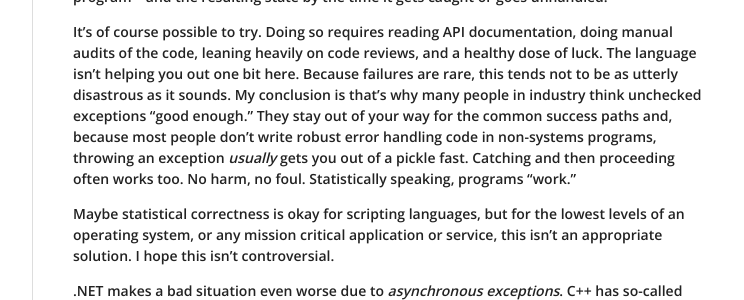
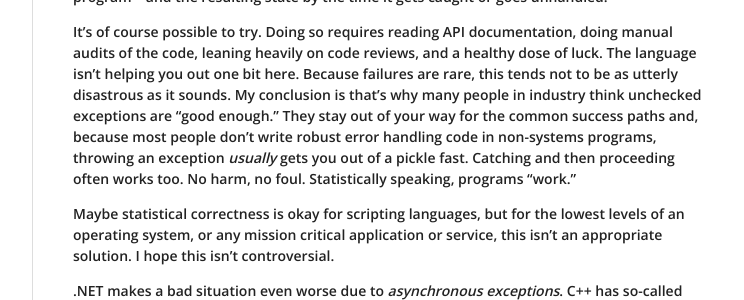
Before and after one commit to joeduffy/joeduffy.github.io, a Jekyll site: the page built from _posts/2016-02-07-the-error-model.md, in a window 1280 px wide and 900 px high, scrolled down 9630 px. Shown: the part 238-538 px from the top of the window, without its empty margins (378-1122 px from the left). Built offline with Jekyll 4.4.1, drawn with Linux system fonts in a browser that asks for light colours; nearby versions of some CDN libraries; comment, search, counter and statistics services are not loaded; some of the changed lines change nothing that is shown; some of the changed text lies outside the part shown.

Commit message:
Fix a few typos

```diff
--- a/_posts/2016-02-07-the-error-model.md
+++ b/_posts/2016-02-07-the-error-model.md
@@ -446,7 +446,7 @@
 It's of course possible to try.  Doing so requires reading API documentation, doing manual audits of the code, leaning
 heavily on code reviews, and a healthy dose of luck.  The language isn't helping you out one bit here.  Because failures
 are rare, this tends not to be as utterly disastrous as it sounds.  My conclusion is that's why many people in industry
-think unchecked exceptions "good enough."  They stay out of your way for the common success paths and, because most
+think unchecked exceptions are "good enough."  They stay out of your way for the common success paths and, because most
 people don't write robust error handling code in non-systems programs, throwing an exception *usually* gets you out of a
 pickle fast.  Catching and then proceeding often works too.  No harm, no foul.  Statistically speaking, programs "work."
 
@@ -1562,8 +1562,8 @@
 exceptions evaporated immediately.  If you look at most APIs that fail, they have a single failure mode anyway (once all
 bug failure modes are done with abandonment): IO failed, parsing failed, etc.  And many recovery actions a developer
 tends to write don't actually depend on the specifics of *what exactly* failed when, say, doing an IO.  (Some do, and
-for those, the keeper pattern is often the better answer; more on this topic shortly.  Most of the information in modern
-exceptions are *not* actually there for programmatic use; instead, they are for diagnostics.
+for those, the keeper pattern is often the better answer; more on this topic shortly.)  Most of the information in
+modern exceptions are *not* actually there for programmatic use; instead, they are for diagnostics.
 
 We stuck with just this "single failure mode" for 2-3 years.  Eventually I made the controversial decision to
 support multiple failure modes.  It wasn't common, but the request popped up reasonably often from teammates, and the
@@ -1572,14 +1572,14 @@
 
 The syntax looked like this:
 
-    int Foo() throws BarException, YazException {
+    int Foo() throws FooException, BarException {
         ...
     }
 
 In a sense, then, the single `throws` was a shortcut for `throws Exception`.
 
 It was very easy to "forget" the extra detail if you didn't care.  For example, perhaps you wanted to bind a lambda to
-the above `Foo` API, but didn't want callers to care about `BarException` or `YazException`.  That lambda must be marked
+the above `Foo` API, but didn't want callers to care about `FooException` or `BarException`.  That lambda must be marked
 `throws`, of course, but no more detail was necessary.  This turned out to be a very common pattern: An internal system
 would use typed exceptions like this for internal control flow and error handling, but translate all of them into just
 plain `throws` at the public boundary of the API, where the extra detail wasn't required.
```
